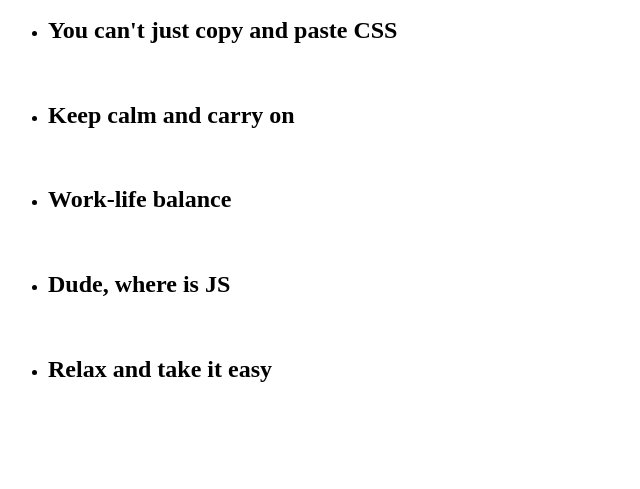
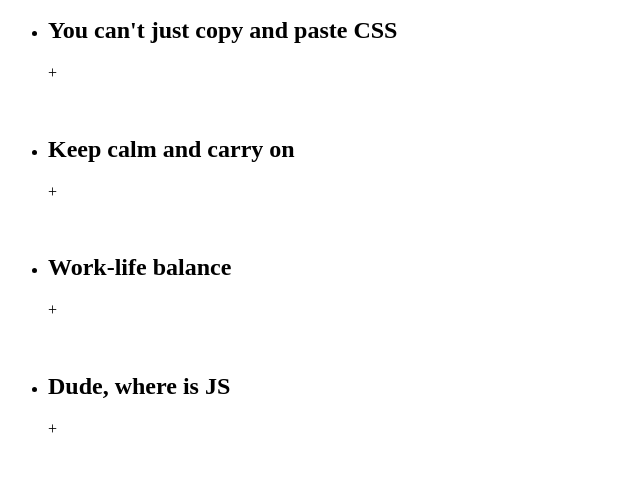
Before and after one commit to serhii-mask/cssBayan, a plain HTML site: page cssBayan/index.html in a window 1280 px wide. Shown: the part 50-539 px from the top of the page, without its empty margins (0-640 px from the left). Drawn offline with Linux system fonts and the light colour scheme.

Commit message:
fix: add item__block (Fri, Mar 10, 2023 11:24:24 AM)

```diff
--- a/cssBayan/index.html
+++ b/cssBayan/index.html
@@ -13,23 +13,38 @@
 		<h1 class="bayan__title">CSS Bayan</h1>
 		<ul class="bayan__list">
 			<li class="bayan__item item">
-				<h2 class="item__title">You can't just copy and paste CSS</h2>
+				<div class="item__block">
+					<h2 class="item__title">You can't just copy and paste CSS</h2>
+					<p class="item__cross">+</p>
+				</div>
 				<img src="" alt="" class="item__image">
 			</li>
-			<li class="bayan__item">
-				<h2 class="item__title">Keep calm and carry on</h2>
+			<li class="bayan__item item">
+				<div class="item__block">
+					<h2 class="item__title">Keep calm and carry on</h2>
+					<p class="item__cross">+</p>
+				</div>
 				<img src="" alt="" class="item__image">
 			</li>
-			<li class="bayan__item">
-				<h2 class="item__title">Work-life balance</h2>
+			<li class="bayan__item item">
+				<div class="item__block">
+					<h2 class="item__title">Work-life balance</h2>
+					<p class="item__cross">+</p>
+				</div>
 				<img src="" alt="" class="item__image">
 			</li>
-			<li class="bayan__item">
-				<h2 class="item__title">Dude, where is JS</h2>
+			<li class="bayan__item item">
+				<div class="item__block">
+					<h2 class="item__title">Dude, where is JS</h2>
+					<p class="item__cross">+</p>
+				</div>
 				<img src="" alt="" class="item__image">
 			</li>
-			<li class="bayan__item">
-				<h2 class="item__title">Relax and take it easy</h2>
+			<li class="bayan__item item">
+				<div class="item__block">
+					<h2 class="item__title">Relax and take it easy</h2>
+					<p class="item__cross">+</p>
+				</div>
 				<img src="" alt="" class="item__image">
 			</li>
 		</ul>
```
